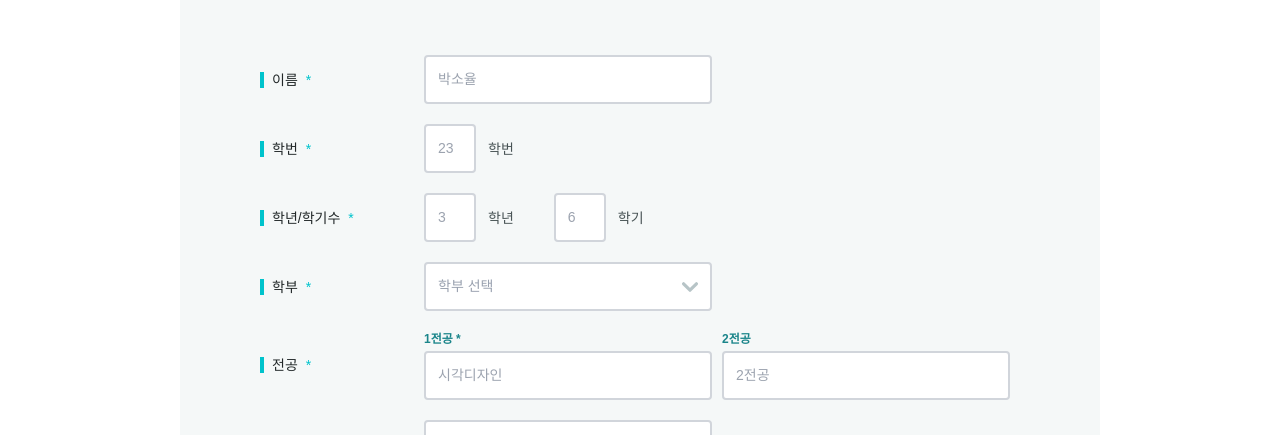
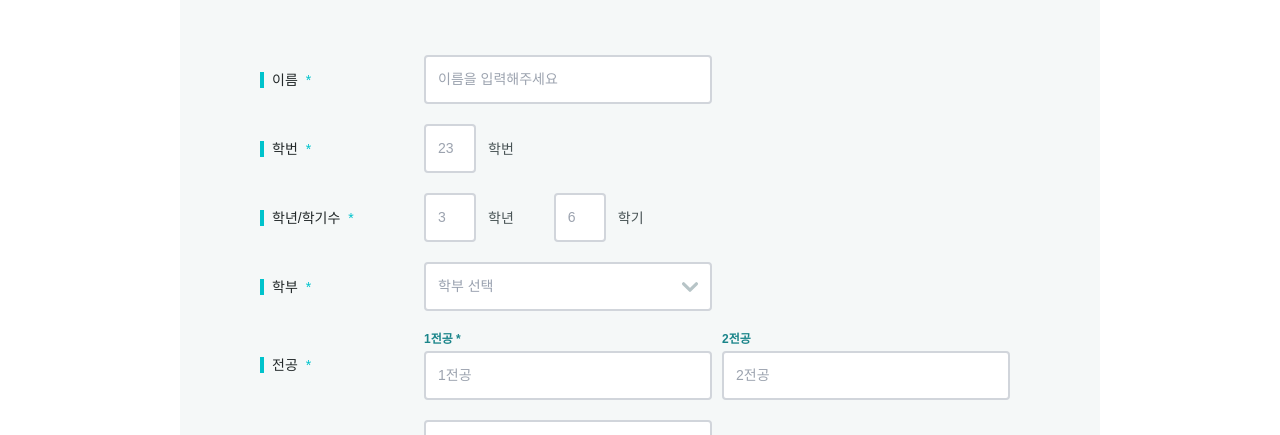
Before and after one commit to SeongjeLee22200525/HamCheese_FE, a Next.js app: page /joinmc in a window 1280 px wide. Shown: the part 509-944 px from the top of the page. Built offline with nearby package versions, Linux system fonts and the light colour scheme.

Commit message:
departments수정

```diff
--- a/src/constants/departments.ts
+++ b/src/constants/departments.ts
@@ -1,16 +1,14 @@
-export const DEPARTMENTS = [
+export const departments = [
   "경영경제학부",
   "공간환경시스템공학부",
   "국제어문학부",
   "기계제어학부",
   "법학부",
+  "생명과학부",
   "상담심리사회복지학부",
-  "생명과학부",
   "전산전자공학부",
   "커뮤니케이션학부",
   "콘텐츠융합디자인학부",
   "AI융합학부",
-  "학생설계",
-  "모듈",
   "GLS학부",
 ];
--- a/src/pages/joinmc.tsx
+++ b/src/pages/joinmc.tsx
@@ -2,25 +2,11 @@
 import { useRef, useState } from "react";
 import Header from "@/components/common/Header";
 import Footer from "@/components/common/Footer";
+import { departments } from "@/constants/departments";
 
 export default function JoinMC() {
-  const departments = [
-    "글로벌리더십학부",
-    "경영경제학부",
-    "공간환경시스템공학부",
-    "국제어문학부",
-    "기계제어학부",
-    "법학부",
-    "커뮤니케이션학부",
-    "생명과학부",
-    "콘텐츠융합디자인학부",
-    "AI융합학부",
-    "전산전자공학부",
-    "상담심리사회복지학부",
-  ];
-
   const [deptOpen, setDeptOpen] = useState(false);
-  const [department, setDepartment] = useState<string>("");
+  const [selectedDepartment, setSelectedDepartment] = useState<string>("");
 
   const fileInputRef = useRef<HTMLInputElement | null>(null);
   const [profileImage, setProfileImage] = useState<string | null>(null);
@@ -127,7 +113,7 @@ export default function JoinMC() {
                     <div className="w-1 h-4 bg-[#00C3CC]" />
                     이름 <span className="text-[#00C3CC]">*</span>
                   </div>
-                  <input className="mc-input w-72" placeholder="박소율" />
+                  <input className="mc-input w-72" placeholder="이름을 입력해주세요" />
                 </div>
 
                 {/* 학번 */}
@@ -178,16 +164,18 @@ export default function JoinMC() {
                     >
                       <span
                         className={
-                          department ? "text-[#222829]" : "text-gray-400"
+                          selectedDepartment
+                            ? "text-[#222829]"
+                            : "text-gray-400"
                         }
                       >
-                        {department || "학부 선택"}
+                        {selectedDepartment || "학부 선택"}
                       </span>
 
                       <img
                         src="/dropdownArrow.svg"
                         alt="toggle"
-                        className={`w-4 h-4 transition-transform duration-200 ease-in-out ${
+                        className={`w-4 h-4 transition-transform duration-200 ${
                           deptOpen ? "rotate-180" : ""
                         }`}
                       />
@@ -197,33 +185,38 @@ export default function JoinMC() {
                     <div
                       className={`
         absolute left-0 top-full mt-2.5
-      w-full bg-white rounded shadow-md z-10
-
+        w-full bg-white rounded-lg  shadow-[0px_0px_20px_0px_rgba(225,237,240,1.00)] z-10
         overflow-hidden
         transition-[max-height] duration-300 ease-in-out
-      will-change-[max-height]
-
-      ${
-        deptOpen
-          ? "max-h-[245px] border-2 border-[#d1d5db]"
-          : "max-h-0 border-0 pointer-events-none"
-      }
+        ${deptOpen ? "max-h-[245px] " : "max-h-0 border-0 pointer-events-none"}
       `}
                     >
-                      {/* scroll area */}
                       <ul className="max-h-[220px] overflow-y-auto">
-                        {departments.map((dept) => (
+                        {departments.map((dept) => {
+                          const isSelected = selectedDepartment === dept;
+
+                          return (
                             <li
                               key={dept}
                               onClick={() => {
-                              setDepartment(dept);
+                                setSelectedDepartment(dept);
                                 setDeptOpen(false);
                               }}
-                            className="px-3 py-3 cursor-pointer hover:bg-[#F5F8F8]"
+                              className={`
+          relative px-3 py-3 cursor-pointer
+          hover:bg-[#F5F8F8]
+          ${isSelected ? "bg-[#E0EDEF]" : ""}
+        `}
                             >
-                            {dept}
+                              {/* 왼쪽 파란 블럭 */}
+                              {isSelected && (
+                                <span className="absolute left-0 top-0 h-full w-1 bg-[#00C3CC]" />
+                              )}
+
+                              <span className="pl-2">{dept}</span>
                             </li>
-                        ))}
+                          );
+                        })}
                       </ul>
                     </div>
                   </div>
@@ -242,7 +235,7 @@ export default function JoinMC() {
                       </p>
                       <input
                         className="mc-input w-72"
-                        placeholder="시각디자인"
+                        placeholder="1전공"
                       />
                     </div>
                     <div>
@@ -258,9 +251,9 @@ export default function JoinMC() {
                 <div className="flex items-center gap-16">
                   <div className="w-[100px] flex items-center gap-2 font-medium">
                     <div className="w-1 h-4 bg-[#00C3CC]" />
-                    학점
+                    평점 평균
                   </div>
-                  <input className="mc-input w-72" placeholder="학점" />
+                  <input className="mc-input w-72" placeholder="3.68" />
                 </div>
               </div>
 
```
Lines whose indentation alone changed are shown as unchanged.
